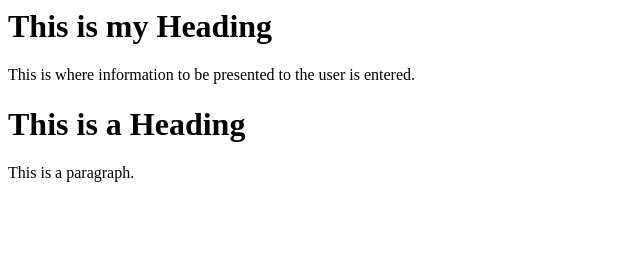
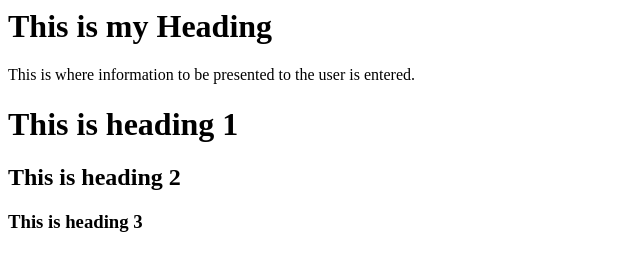
Before and after one commit to Dhs2019Alwin/Tempo, a plain HTML site: page index.html in a window 1280 px wide. Shown: the whole page, without its empty margins (0-640 px from the left). Drawn offline with Linux system fonts and the light colour scheme.

Commit message:
Update index.html

```diff
--- a/index.html
+++ b/index.html
@@ -9,8 +9,8 @@ The title of the webpage
 This is where information to be presented to the user is entered.
 
 
-
-  <h1>This is a Heading</h1>
-<p>This is a paragraph.</p>
+<h1>This is heading 1</h1>
+<h2>This is heading 2</h2>
+<h3>This is heading 3</h3>
 </body>
 </html>
```
